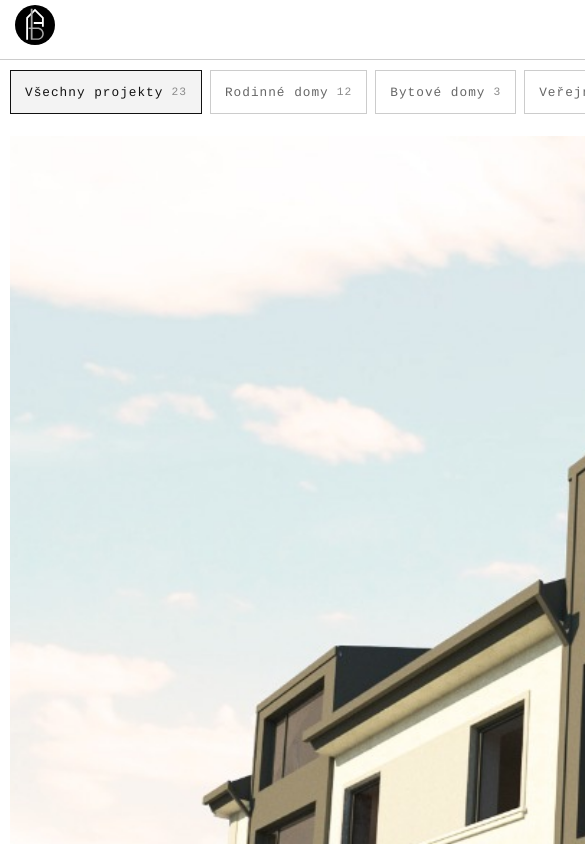
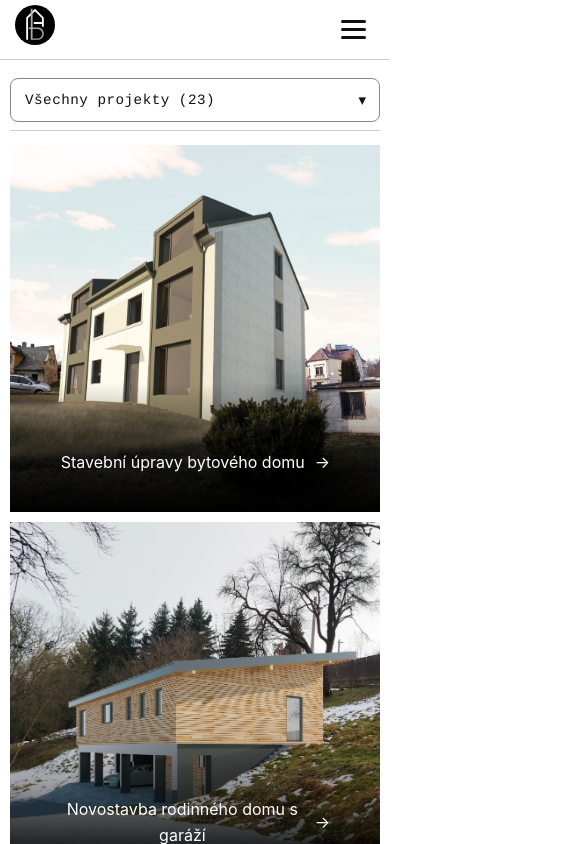
Before and after one commit to ondrastarek/archapro, a Vue app: page /projekty in a window 390 px wide. Shown: the top 844 px of the page, 585 px wide, since content can reach past the window. Built offline with nearby package versions, Linux system fonts and the light colour scheme.

Commit message:
fix: improve mobile project category filter usability

```diff
--- a/src/components/projects/ProjectFilters.vue
+++ b/src/components/projects/ProjectFilters.vue
@@ -1,5 +1,6 @@
 <template>
-  <div class="filters">
+  <div>
+    <div class="filters-desktop">
       <button
         v-for="category in options"
         :key="category.key"
@@ -11,6 +12,23 @@
         <span>{{ category.label }}</span>
         <span class="count">{{ category.count }}</span>
       </button>
+    </div>
+
+    <div class="filters-mobile">
+      <label class="sr-only" for="project-category-select">Kategorie projektů</label>
+      <div class="mobile-select-wrapper">
+        <select
+          id="project-category-select"
+          class="mobile-select"
+          :value="activeCategory"
+          @change="handleSelectChange"
+        >
+          <option v-for="category in options" :key="category.key" :value="category.key">
+            {{ category.label }} ({{ category.count }})
+          </option>
+        </select>
+      </div>
+    </div>
   </div>
 </template>
 
@@ -27,10 +45,14 @@ defineProps({
 })
 
 const emit = defineEmits(['select'])
+
+const handleSelectChange = (event) => {
+  emit('select', event.target.value)
+}
 </script>
 
 <style scoped>
-.filters {
+.filters-desktop {
   display: flex;
   flex-wrap: wrap;
   gap: var(--space-xs);
@@ -78,18 +100,71 @@ const emit = defineEmits(['select'])
   color: var(--color-text-soft);
 }
 
-@media (max-width: 768px) {
-  .filters {
-    justify-content: flex-start;
-    overflow-x: auto;
-    flex-wrap: nowrap;
-    padding-bottom: var(--space-xs);
-    margin-bottom: var(--space-md);
-    scrollbar-width: thin;
+.filters-mobile {
+  display: none;
 }
 
-  .filter-button {
+.sr-only {
+  position: absolute;
+  width: 1px;
+  height: 1px;
+  padding: 0;
+  margin: -1px;
+  overflow: hidden;
+  clip: rect(0, 0, 0, 0);
   white-space: nowrap;
+  border: 0;
+}
+
+@media (max-width: 768px) {
+  .filters-desktop {
+    display: none;
+  }
+
+  .filters-mobile {
+    display: block;
+    position: sticky;
+    top: var(--header-height-mobile);
+    z-index: 9;
+    background-color: var(--color-background);
+    border-bottom: 1px solid var(--color-border);
+    padding: var(--space-xs) 0;
+    margin-bottom: var(--space-md);
+  }
+
+  .mobile-select-wrapper {
+    position: relative;
+  }
+
+  .mobile-select-wrapper::after {
+    content: '▾';
+    position: absolute;
+    right: var(--space-md);
+    top: 50%;
+    transform: translateY(-50%);
+    color: var(--color-accent);
+    pointer-events: none;
+  }
+
+  .mobile-select {
+    width: 100%;
+    min-height: var(--touch-target-size);
+    border: 1px solid var(--color-border-strong);
+    border-radius: var(--radius-md);
+    background-color: var(--color-surface);
+    color: var(--color-accent);
+    font-family: var(--font-family-display);
+    font-size: 0.95rem;
+    letter-spacing: 0.5px;
+    padding: var(--space-xs) calc(var(--space-xl) + var(--space-md)) var(--space-xs)
+      var(--space-md);
+    appearance: none;
+    -webkit-appearance: none;
+  }
+
+  .mobile-select:focus-visible {
+    outline: var(--focus-ring);
+    outline-offset: var(--focus-offset);
   }
 }
 </style>
```
Lines whose indentation alone changed are shown as unchanged.
